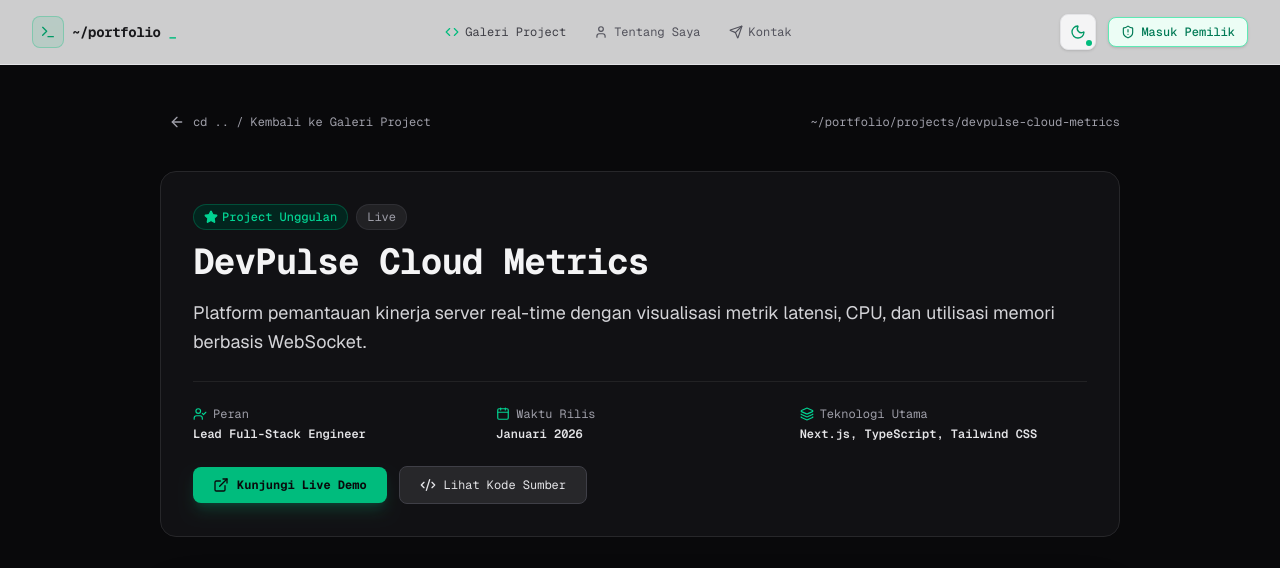
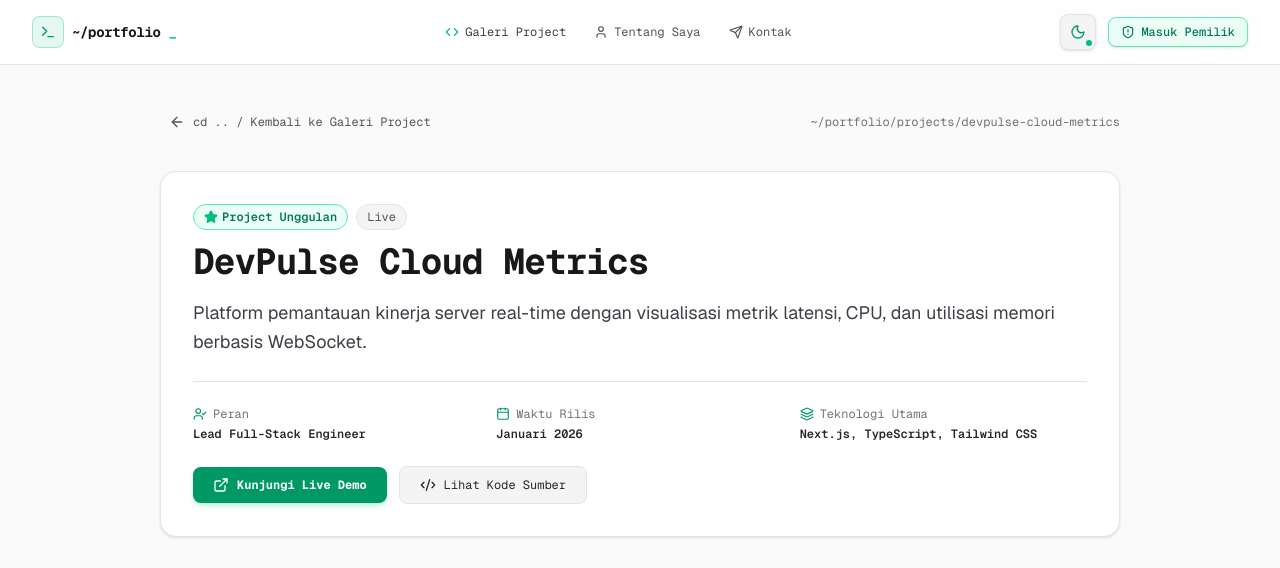
Before and after one commit to zainularifinspt/web-porto, a Next.js app: page /project/devpulse-cloud-metrics in a window 1280 px wide. Shown: the top 568 px of the page. Built offline with nearby package versions, Linux system fonts and the light colour scheme; grey boxes are pictures that could not be loaded.

Commit message:
feat(mode-gelap-terang): terapkan tema adaptif ke seluruh halaman publik tanpa flash dan lengkapi halaman 404

```diff
--- a/src/app/project/[slug]/page.tsx
+++ b/src/app/project/[slug]/page.tsx
@@ -13,8 +13,7 @@
   UserCheck,
   Layers,
   Terminal,
-  Sparkles,
-  Share2
+  Sparkles
 } from "lucide-react";
 import { MOCK_PROJECTS } from "@/data/mockProjects";
 import Navbar from "@/components/Navbar";
@@ -63,60 +62,60 @@
     projectIndex < MOCK_PROJECTS.length - 1 ? MOCK_PROJECTS[projectIndex + 1] : null;
 
   return (
-    <div className="min-h-screen bg-zinc-950 text-zinc-100 flex flex-col selection:bg-emerald-500 selection:text-zinc-950">
+    <div className="min-h-screen bg-zinc-50 dark:bg-zinc-950 text-zinc-900 dark:text-zinc-100 flex flex-col selection:bg-emerald-500 selection:text-zinc-950 transition-colors duration-200">
       <Navbar />
 
       <main className="flex-1 max-w-5xl mx-auto w-full px-4 sm:px-6 lg:px-8 py-10">
         {/* Breadcrumb Navigation */}
         <div className="mb-8 flex items-center justify-between">
           <Link
-            href="/"
-            className="inline-flex items-center gap-2 text-xs font-mono text-zinc-400 hover:text-emerald-400 transition-colors p-2 rounded-lg hover:bg-zinc-900 border border-transparent hover:border-zinc-800"
+            href="/#projects"
+            className="inline-flex items-center gap-2 text-xs font-mono text-zinc-600 dark:text-zinc-400 hover:text-emerald-600 dark:hover:text-emerald-400 transition-colors p-2 rounded-lg hover:bg-zinc-100 dark:hover:bg-zinc-900 border border-transparent hover:border-zinc-200 dark:hover:border-zinc-800"
           >
             <ArrowLeft className="w-4 h-4" />
             cd .. / Kembali ke Galeri Project
           </Link>
 
-          <span className="text-xs font-mono text-zinc-400 hidden sm:inline-block">
+          <span className="text-xs font-mono text-zinc-500 dark:text-zinc-400 hidden sm:inline-block">
             ~/portfolio/projects/{project.slug}
           </span>
         </div>
 
         {/* Project Header Card */}
-        <div className="rounded-2xl border border-zinc-800 bg-zinc-900/60 p-6 sm:p-8 backdrop-blur-xl mb-8">
+        <div className="rounded-2xl border border-zinc-200 dark:border-zinc-800 bg-white dark:bg-zinc-900/60 p-6 sm:p-8 backdrop-blur-xl mb-8 shadow-sm dark:shadow-none">
           <div className="flex flex-wrap items-center gap-2 mb-3">
             {project.isFeatured && (
-              <span className="flex items-center gap-1 text-xs font-mono font-medium text-emerald-400 bg-emerald-950/80 border border-emerald-700/50 px-2.5 py-1 rounded-full">
-                <Star className="w-3.5 h-3.5 fill-emerald-400" />
+              <span className="flex items-center gap-1 text-xs font-mono font-semibold text-emerald-700 dark:text-emerald-300 bg-emerald-50 dark:bg-emerald-950/80 border border-emerald-300 dark:border-emerald-700/50 px-2.5 py-1 rounded-full">
+                <Star className="w-3.5 h-3.5 fill-emerald-500 text-emerald-500" />
                 Project Unggulan
               </span>
             )}
-            <span className="text-xs font-mono text-zinc-400 bg-zinc-800/80 px-2.5 py-1 rounded-full border border-zinc-700/50">
+            <span className="text-xs font-mono text-zinc-600 dark:text-zinc-400 bg-zinc-100 dark:bg-zinc-800/80 px-2.5 py-1 rounded-full border border-zinc-200 dark:border-zinc-700/50">
               {project.stats?.status || "Live"}
             </span>
           </div>
 
-          <h1 className="text-2xl sm:text-4xl font-bold font-mono text-zinc-100 mb-4 tracking-tight">
+          <h1 className="text-2xl sm:text-4xl font-bold font-mono text-zinc-900 dark:text-zinc-100 mb-4 tracking-tight">
             {project.title}
           </h1>
 
-          <p className="text-base sm:text-lg text-zinc-300 leading-relaxed mb-6">
+          <p className="text-base sm:text-lg text-zinc-700 dark:text-zinc-300 leading-relaxed mb-6">
             {project.summary}
           </p>
 
           {/* Quick Meta Stats */}
-          <div className="grid grid-cols-2 sm:grid-cols-3 gap-4 pt-6 border-t border-zinc-800/80 text-xs font-mono">
+          <div className="grid grid-cols-2 sm:grid-cols-3 gap-4 pt-6 border-t border-zinc-200 dark:border-zinc-800/80 text-xs font-mono">
             <div>
-              <span className="text-zinc-400 block mb-1 flex items-center gap-1.5">
-                <UserCheck className="w-3.5 h-3.5 text-emerald-400" /> Peran
+              <span className="text-zinc-500 dark:text-zinc-400 block mb-1 flex items-center gap-1.5">
+                <UserCheck className="w-3.5 h-3.5 text-emerald-600 dark:text-emerald-400" /> Peran
               </span>
-              <span className="font-semibold text-zinc-200">{project.role}</span>
+              <span className="font-semibold text-zinc-800 dark:text-zinc-200">{project.role}</span>
             </div>
             <div>
-              <span className="text-zinc-400 block mb-1 flex items-center gap-1.5">
-                <Calendar className="w-3.5 h-3.5 text-emerald-400" /> Waktu Rilis
+              <span className="text-zinc-500 dark:text-zinc-400 block mb-1 flex items-center gap-1.5">
+                <Calendar className="w-3.5 h-3.5 text-emerald-600 dark:text-emerald-400" /> Waktu Rilis
               </span>
-              <span className="font-semibold text-zinc-200">
+              <span className="font-semibold text-zinc-800 dark:text-zinc-200">
                 {new Date(project.createdAt).toLocaleDateString("id-ID", {
                   month: "long",
                   year: "numeric"
@@ -124,10 +123,10 @@
               </span>
             </div>
             <div className="col-span-2 sm:col-span-1">
-              <span className="text-zinc-400 block mb-1 flex items-center gap-1.5">
-                <Layers className="w-3.5 h-3.5 text-emerald-400" /> Teknologi Utama
+              <span className="text-zinc-500 dark:text-zinc-400 block mb-1 flex items-center gap-1.5">
+                <Layers className="w-3.5 h-3.5 text-emerald-600 dark:text-emerald-400" /> Teknologi Utama
               </span>
-              <span className="font-semibold text-zinc-200">
+              <span className="font-semibold text-zinc-800 dark:text-zinc-200">
                 {project.technologies.slice(0, 3).join(", ")}
               </span>
             </div>
@@ -140,7 +139,7 @@
                 href={project.demoUrl}
                 target="_blank"
                 rel="noopener noreferrer"
-                className="inline-flex items-center gap-2 px-5 py-2.5 rounded-lg bg-emerald-500 hover:bg-emerald-400 text-zinc-950 font-mono font-bold text-xs transition-all shadow-lg shadow-emerald-500/20"
+                className="inline-flex items-center gap-2 px-5 py-2.5 rounded-lg bg-emerald-600 hover:bg-emerald-500 dark:bg-emerald-500 dark:hover:bg-emerald-400 text-white dark:text-zinc-950 font-mono font-bold text-xs transition-all shadow-md shadow-emerald-500/20"
               >
                 <ExternalLink className="w-4 h-4" />
                 Kunjungi Live Demo
@@ -151,7 +150,7 @@
                 href={project.repoUrl}
                 target="_blank"
                 rel="noopener noreferrer"
-                className="inline-flex items-center gap-2 px-5 py-2.5 rounded-lg bg-zinc-800 hover:bg-zinc-700 text-zinc-200 font-mono text-xs border border-zinc-700 transition-colors"
+                className="inline-flex items-center gap-2 px-5 py-2.5 rounded-lg bg-zinc-100 dark:bg-zinc-800 hover:bg-zinc-200 dark:hover:bg-zinc-700 text-zinc-800 dark:text-zinc-200 font-mono text-xs border border-zinc-200 dark:border-zinc-700 transition-colors"
               >
                 <Code2 className="w-4 h-4" />
                 Lihat Kode Sumber
@@ -161,7 +160,7 @@
         </div>
 
         {/* Thumbnail Hero Image */}
-        <div className="relative aspect-video w-full rounded-2xl overflow-hidden border border-zinc-800 mb-10 shadow-2xl bg-zinc-900">
+        <div className="relative aspect-video w-full rounded-2xl overflow-hidden border border-zinc-200 dark:border-zinc-800 mb-10 shadow-lg dark:shadow-2xl bg-zinc-100 dark:bg-zinc-900">
           <Image
             src={project.thumbnailUrl}
             alt={project.title}
@@ -175,12 +174,12 @@
         {/* Story & Background Section */}
         <div className="grid grid-cols-1 lg:grid-cols-3 gap-8 mb-12">
           <div className="lg:col-span-2 space-y-6">
-            <div className="rounded-2xl border border-zinc-800 bg-zinc-900/40 p-6 sm:p-8">
-              <h2 className="text-xl font-bold font-mono text-zinc-100 flex items-center gap-2 mb-4">
-                <Terminal className="w-5 h-5 text-emerald-400" />
+            <div className="rounded-2xl border border-zinc-200 dark:border-zinc-800 bg-white dark:bg-zinc-900/40 p-6 sm:p-8 shadow-sm dark:shadow-none">
+              <h2 className="text-xl font-bold font-mono text-zinc-900 dark:text-zinc-100 flex items-center gap-2 mb-4">
+                <Terminal className="w-5 h-5 text-emerald-600 dark:text-emerald-400" />
                 Cerita & Tantangan Teknis
               </h2>
-              <p className="text-zinc-300 leading-relaxed whitespace-pre-line text-sm sm:text-base">
+              <p className="text-zinc-700 dark:text-zinc-300 leading-relaxed whitespace-pre-line text-sm sm:text-base">
                 {project.story}
               </p>
             </div>
@@ -188,15 +187,15 @@
             {/* Additional Project Gallery Images */}
             {project.images && project.images.length > 0 && (
               <div className="space-y-4">
-                <h3 className="text-lg font-bold font-mono text-zinc-200 flex items-center gap-2">
-                  <Sparkles className="w-4 h-4 text-emerald-400" />
+                <h3 className="text-lg font-bold font-mono text-zinc-900 dark:text-zinc-200 flex items-center gap-2">
+                  <Sparkles className="w-4 h-4 text-emerald-600 dark:text-emerald-400" />
                   Tangkapan Layar & Pratinjau
                 </h3>
                 <div className="grid grid-cols-1 gap-4">
                   {project.images.map((img) => (
                     <div
                       key={img.id}
-                      className="rounded-xl overflow-hidden border border-zinc-800 bg-zinc-900"
+                      className="rounded-xl overflow-hidden border border-zinc-200 dark:border-zinc-800 bg-white dark:bg-zinc-900 shadow-sm"
                     >
                       <div className="relative aspect-video w-full">
                         <Image
@@ -208,7 +207,7 @@
                         />
                       </div>
                       {img.caption && (
-                        <div className="p-3 bg-zinc-950/80 border-t border-zinc-800/80 text-xs font-mono text-zinc-400">
+                        <div className="p-3 bg-zinc-50 dark:bg-zinc-950/80 border-t border-zinc-200 dark:border-zinc-800/80 text-xs font-mono text-zinc-600 dark:text-zinc-400">
                           {img.caption}
                         </div>
                       )}
@@ -221,16 +220,16 @@
 
           {/* Sidebar Tech Stack */}
           <div className="space-y-6">
-            <div className="rounded-2xl border border-zinc-800 bg-zinc-900/60 p-6">
-              <h3 className="text-base font-bold font-mono text-zinc-100 mb-4 flex items-center gap-2">
-                <Layers className="w-4 h-4 text-emerald-400" />
+            <div className="rounded-2xl border border-zinc-200 dark:border-zinc-800 bg-white dark:bg-zinc-900/60 p-6 shadow-sm dark:shadow-none">
+              <h3 className="text-base font-bold font-mono text-zinc-900 dark:text-zinc-100 mb-4 flex items-center gap-2">
+                <Layers className="w-4 h-4 text-emerald-600 dark:text-emerald-400" />
                 Teknologi yang Dipakai
               </h3>
               <div className="flex flex-wrap gap-2">
                 {project.technologies.map((tech) => (
                   <span
                     key={tech}
-                    className="font-mono text-xs px-3 py-1.5 rounded-lg bg-zinc-950 text-emerald-300 border border-zinc-800"
+                    className="font-mono text-xs px-3 py-1.5 rounded-lg bg-zinc-100 dark:bg-zinc-950 text-emerald-700 dark:text-emerald-300 border border-zinc-200 dark:border-zinc-800"
                   >
                     {tech}
                   </span>
@@ -238,16 +237,16 @@
               </div>
             </div>
 
-            <div className="rounded-2xl border border-zinc-800 bg-gradient-to-br from-emerald-950/30 to-zinc-900/60 p-6">
-              <h4 className="font-mono text-sm font-bold text-zinc-200 mb-2">
+            <div className="rounded-2xl border border-zinc-200 dark:border-zinc-800 bg-gradient-to-br from-emerald-50/50 to-white dark:from-emerald-950/30 dark:to-zinc-900/60 p-6 shadow-sm dark:shadow-none">
+              <h4 className="font-mono text-sm font-bold text-zinc-900 dark:text-zinc-200 mb-2">
                 Tertarik dengan project ini?
               </h4>
-              <p className="text-xs text-zinc-400 mb-4 leading-relaxed">
+              <p className="text-xs text-zinc-600 dark:text-zinc-400 mb-4 leading-relaxed">
                 Mari diskusikan arsitektur serupa atau bagaimana teknologi ini dapat diterapkan di proyek Anda.
               </p>
               <Link
                 href="/#contact"
-                className="inline-block w-full py-2.5 text-center rounded-lg bg-zinc-800 hover:bg-zinc-700 text-emerald-400 font-mono text-xs font-semibold border border-zinc-700 transition-colors"
+                className="inline-block w-full py-2.5 text-center rounded-lg bg-zinc-100 dark:bg-zinc-800 hover:bg-zinc-200 dark:hover:bg-zinc-700 text-emerald-700 dark:text-emerald-400 font-mono text-xs font-semibold border border-zinc-300 dark:border-zinc-700 transition-colors"
               >
                 Hubungi Saya →
               </Link>
@@ -256,16 +255,16 @@
         </div>
 
         {/* Project Navigation Footer (Prev / Next) */}
-        <div className="pt-8 border-t border-zinc-800/80 flex items-center justify-between gap-4 font-mono text-xs">
+        <div className="pt-8 border-t border-zinc-200 dark:border-zinc-800/80 flex items-center justify-between gap-4 font-mono text-xs">
           {prevProject ? (
             <Link
               href={`/project/${prevProject.slug}`}
-              className="flex items-center gap-2 p-3 rounded-lg hover:bg-zinc-900 border border-transparent hover:border-zinc-800 text-zinc-400 hover:text-emerald-400 transition-colors"
+              className="flex items-center gap-2 p-3 rounded-lg hover:bg-zinc-100 dark:hover:bg-zinc-900 border border-transparent hover:border-zinc-200 dark:hover:border-zinc-800 text-zinc-600 dark:text-zinc-400 hover:text-emerald-600 dark:hover:text-emerald-400 transition-colors"
             >
               <ArrowLeft className="w-4 h-4" />
               <span>
                 <span className="block text-[10px] text-zinc-400">Sebelumnya</span>
-                <span className="font-semibold text-zinc-200">{prevProject.title}</span>
+                <span className="font-semibold text-zinc-800 dark:text-zinc-200">{prevProject.title}</span>
               </span>
             </Link>
           ) : (
@@ -275,11 +274,11 @@
           {nextProject ? (
             <Link
               href={`/project/${nextProject.slug}`}
-              className="flex items-center gap-2 p-3 rounded-lg hover:bg-zinc-900 border border-transparent hover:border-zinc-800 text-zinc-400 hover:text-emerald-400 transition-colors text-right"
+              className="flex items-center gap-2 p-3 rounded-lg hover:bg-zinc-100 dark:hover:bg-zinc-900 border border-transparent hover:border-zinc-200 dark:hover:border-zinc-800 text-zinc-600 dark:text-zinc-400 hover:text-emerald-600 dark:hover:text-emerald-400 transition-colors text-right"
             >
               <span>
                 <span className="block text-[10px] text-zinc-400">Selanjutnya</span>
-                <span className="font-semibold text-zinc-200">{nextProject.title}</span>
+                <span className="font-semibold text-zinc-800 dark:text-zinc-200">{nextProject.title}</span>
               </span>
               <ArrowRight className="w-4 h-4" />
             </Link>
```
Also changed, not shown: src/app/not-found.tsx (added, +52 -0 lines), .ngodingpakeai/pending.json.
